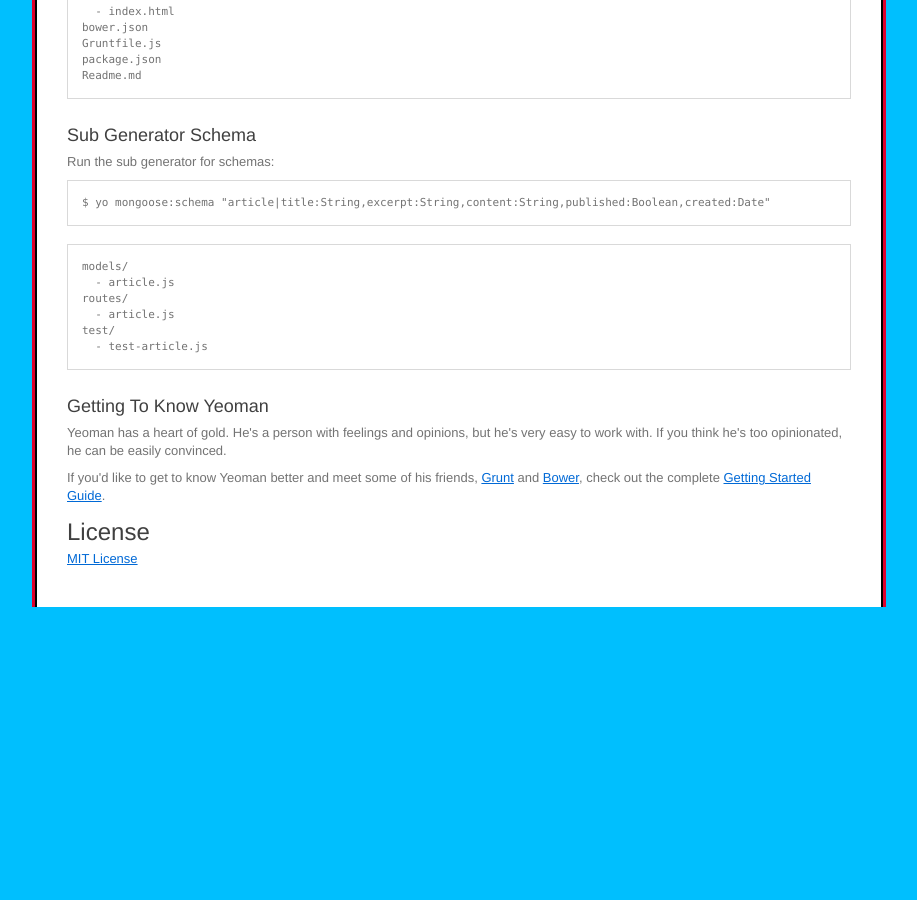
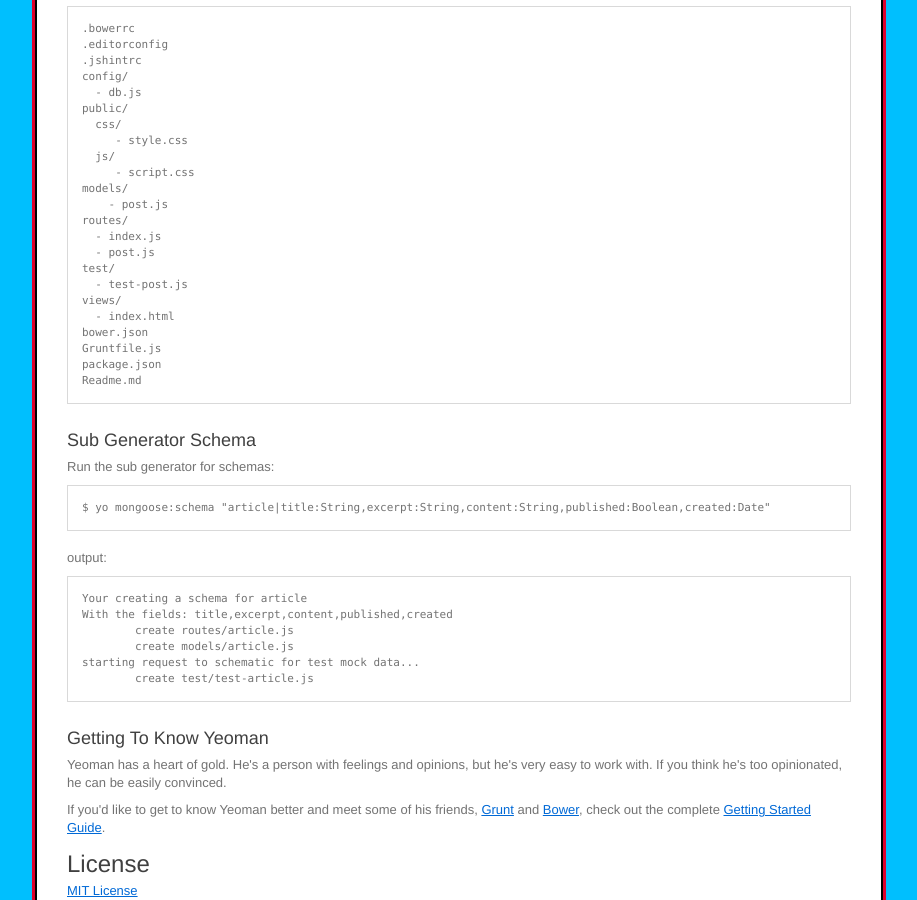
Before and after one commit to afj176/generator-mongoose, a Jekyll site: the page built from index.html, in a window 1280 px wide and 900 px high, scrolled down 1568 px. Shown: the whole window, without its empty margins (181-1098 px from the left). Built offline with Jekyll 4.4.1, drawn with Linux system fonts in a browser that asks for light colours; Markdown is read by kramdown in place of the engine named in the settings; comment, search, counter and statistics services are not loaded; before the commit the page ends 2175 px from its top, so only the background shows below that; grey boxes are pictures that could not be loaded.

Commit message:
added nodei.co, better description of output of subgenerator, and added bitdeli

```diff
--- a/index.html
+++ b/index.html
@@ -4,7 +4,7 @@
 	<div class="readme"> <!-- Start readme -->
 
 	<h1>generator-mongoose <a href="https://travis-ci.org/afj176/generator-mongoose"><img src="https://secure.travis-ci.org/afj176/generator-mongoose.png?branch=master" alt="Build Status" /></a></h1>
-
+	<a href="https://nodei.co/npm/generator-mongoose/"><img src="https://nodei.co/npm/generator-mongoose.png?downloads=true&stars=true"></a>
 	<p>A generator for <a href="http://yeoman.io">Yeoman</a>.</p>
   <ul class="social-buttons">
     <li>
@@ -76,12 +76,14 @@
 
 <pre><code>$ yo mongoose:schema "article|title:String,excerpt:String,content:String,published:Boolean,created:Date"</code></pre>
 
-<pre><code>models/
-  - article.js
-routes/
-  - article.js
-test/
-  - test-article.js
+<p>output:</p>
+
+<pre><code>Your creating a schema for article
+With the fields: title,excerpt,content,published,created
+	create routes/article.js
+	create models/article.js
+starting request to schematic for test mock data...
+	create test/test-article.js
 </code></pre>
 
 	<h3>Getting To Know Yeoman</h3>
@@ -93,6 +95,6 @@
 	<h2>License</h2>
 
 	<p><a href="http://en.wikipedia.org/wiki/MIT_License">MIT License</a></p>
-
+	<p><a href="https://bitdeli.com/free" title="Bitdeli Badge"><img src="https://d2weczhvl823v0.cloudfront.net/afj176/generator-mongoose/trend.png" alt="Bitdeli Badge"></a></p>
 
 	</div> <!-- End readme -->
```
Also changed, not shown: 1 other file.
